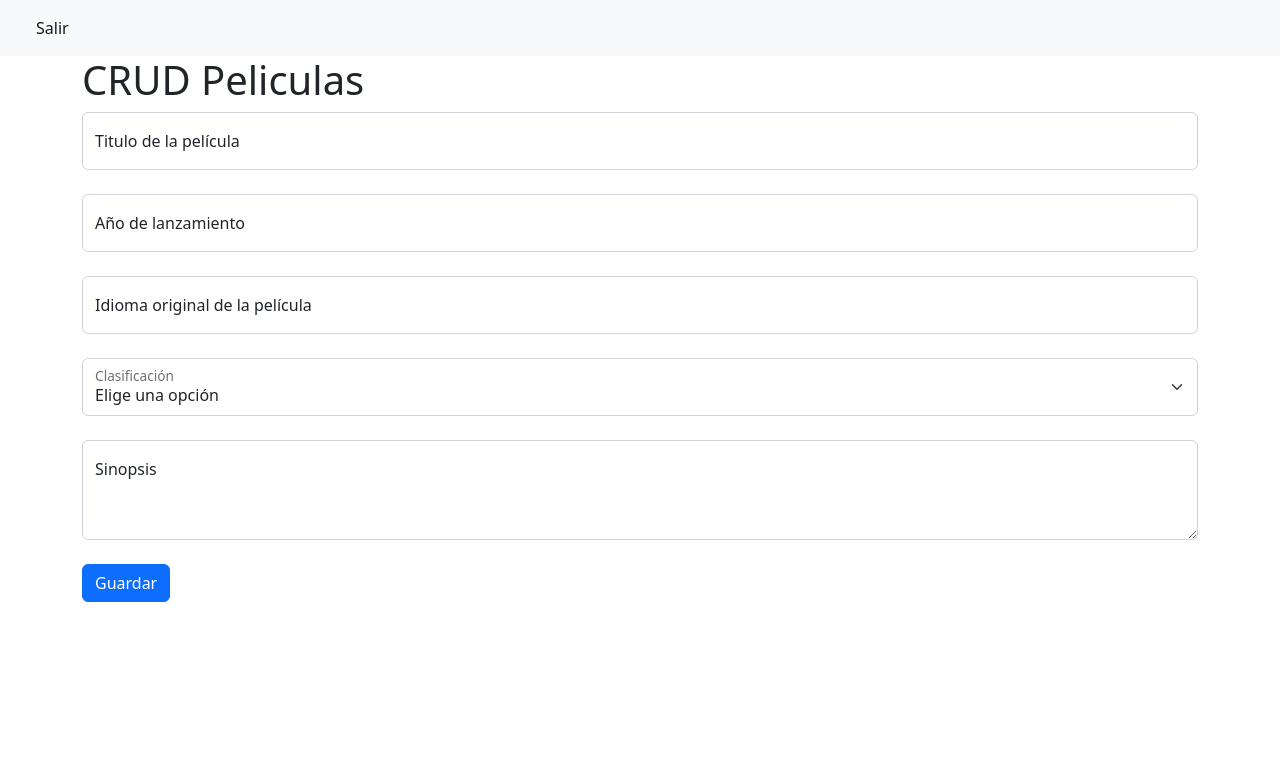
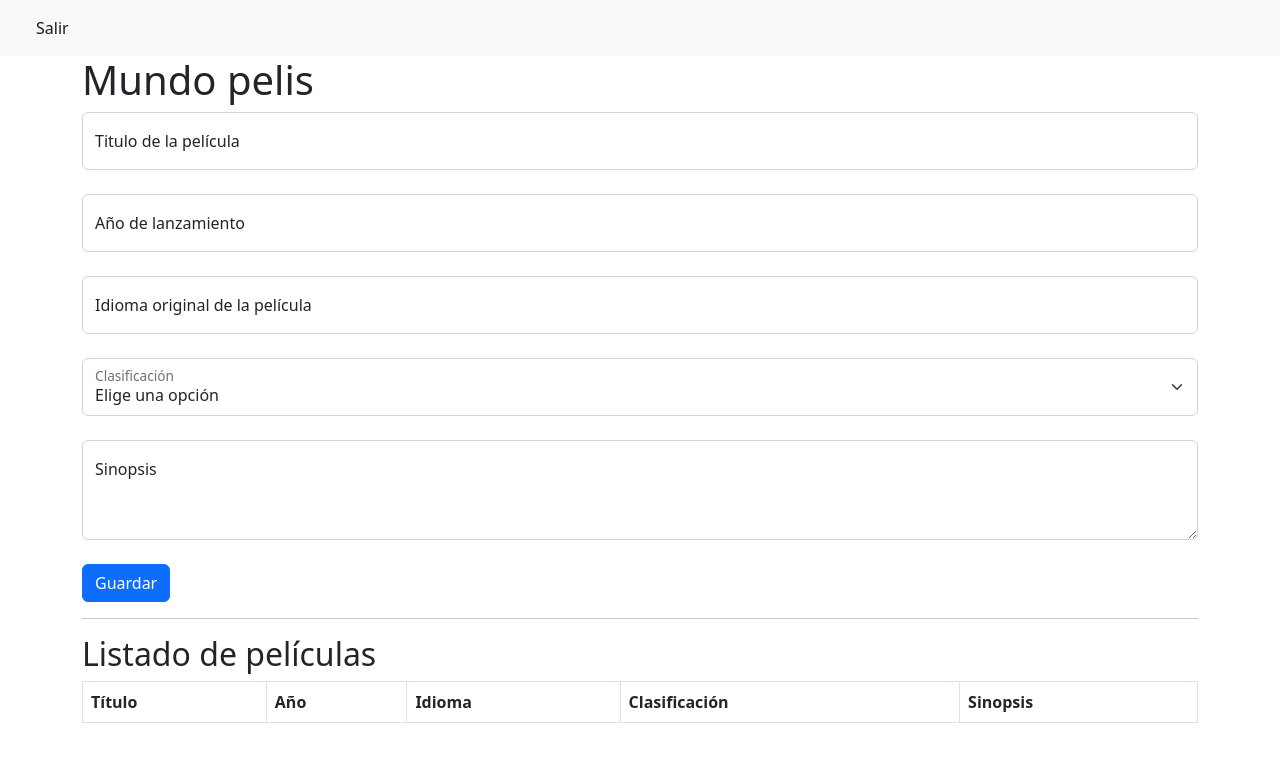
Before and after one commit to MAGR148/crud, a CodeIgniter 4 app: the page made by app/Views/inicio.php in a window 1280 px wide. Shown: the top 762 px of the page. Run offline with PHP 8.4 and a stand-in for CodeIgniter, Linux system fonts and the light colour scheme; the template is opened without the code that fills it, so the values that code supplies are empty; some libraries are stand-ins or nearby versions.

Commit message:
Agregando idUsuario al formulario de agregar

```diff
--- a/app/Views/inicio.php
+++ b/app/Views/inicio.php
@@ -24,10 +24,11 @@
     </div>
     </nav>
     <div class="container">
-      <h1>CRUD Peliculas</h1>
+      <h1>Mundo pelis</h1>
       <div class="row">
         <div class="col-sm-12">
           <form method="POST" action="<?php echo base_url().'/crear'?>">
+            <input type="hidden" name="idUsuario" value="<?php echo session('idUsuario'); ?>">
             <div class="form-floating">
               <input type="text" name="titulo" placeholder="Titulo de la película" id="titulo" class="form-control">
               <label for="titulo">Titulo de la película</label>
@@ -59,7 +60,26 @@
           </form>
         </div>
       </div>
+      <hr>
+      <h2>Listado de películas</h2>
+      <div class="row">
+        <div class="col-sm-12">
+          <div class="table table-responsive">
+            <table class="table table-hover table-bordered">
+              <tr>
+                <th>Título</th>
+                <th>Año</th>
+                <th>Idioma</th>
+                <th>Clasificación</th>
+                <th>Sinopsis</th>
+              </tr>
+
+            </table>
+          </div>
+        </div>
+      </div>
     </div>
     <script src="https://cdn.jsdelivr.net/npm/bootstrap@5.2.0-beta1/dist/js/bootstrap.bundle.min.js" integrity="sha384-pprn3073KE6tl6bjs2QrFaJGz5/SUsLqktiwsUTF55Jfv3qYSDhgCecCxMW52nD2" crossorigin="anonymous"></script>
+    <script src="https://unpkg.com/sweetalert/dist/sweetalert.min.js"></script>
   </body>
 </html>
```
